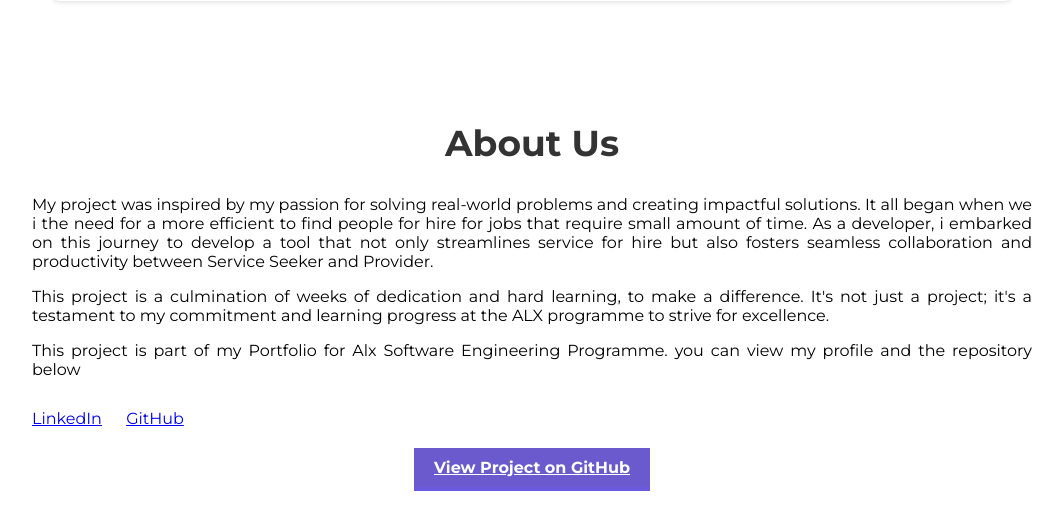
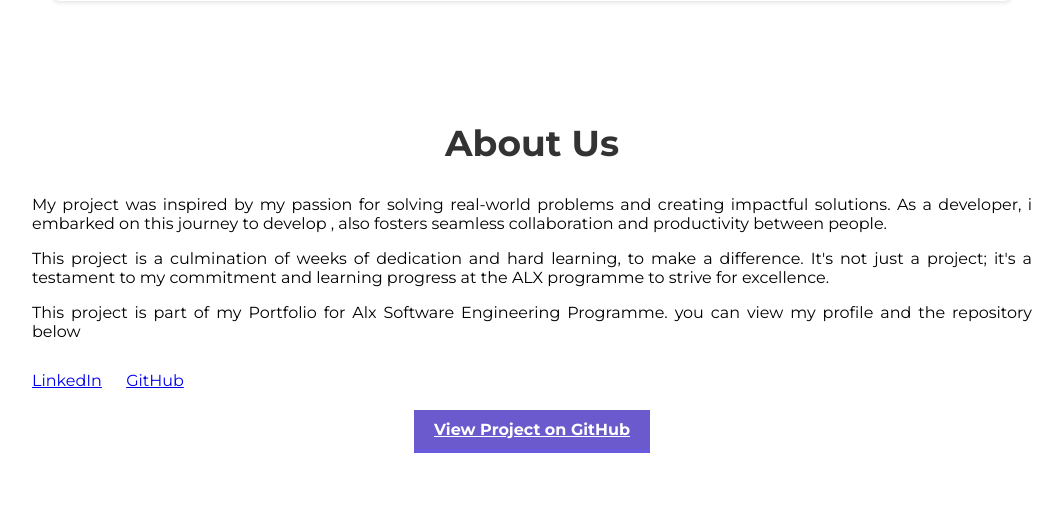
Before and after one commit to leoworqu/portfolio_LIVE_CHAT, a Flask app: page / in a window 1280 px wide. Shown: the part 1506-2017 px from the top of the page, without its empty margins (108-1171 px from the left). Run offline with Flask 3, Linux system fonts and the light colour scheme; some libraries are stand-ins or nearby versions.

Commit message:
Update home.html

```diff
--- a/chatapp/templates/home.html
+++ b/chatapp/templates/home.html
@@ -70,10 +70,8 @@
         <div class="about-description">
             <p>
               My project was inspired by my passion for solving real-world problems and
-              creating impactful solutions. It all began when we i the need for a more efficient
-              to find people for hire for jobs that require small amount of time. As a developer,
-              i embarked on this journey to develop a tool that not only streamlines service for hire
-              but also fosters seamless collaboration and productivity between Service Seeker and Provider.</p>
+              creating impactful solutions. As a developer, i embarked on this journey to develop ,
+              also fosters seamless collaboration and productivity between people.</p>
             <p>
               This project is a culmination of weeks of dedication and hard learning, to make a difference.
               It's not just a project; it's a testament to my commitment and learning progress at the ALX programme
@@ -89,7 +87,7 @@
             </ul>
         </div>
         <div class="github-link">
-            <a href="https://github.com/leoworqu/muya_webapp" class="button1" target="_blank">View Project on GitHub</a>
+            <a href="https://github.com/leoworqu/portfolio_LIVE_CHAT" class="button1" target="_blank">View Project on GitHub</a>
         </div>
     </div>
   </section>
```
